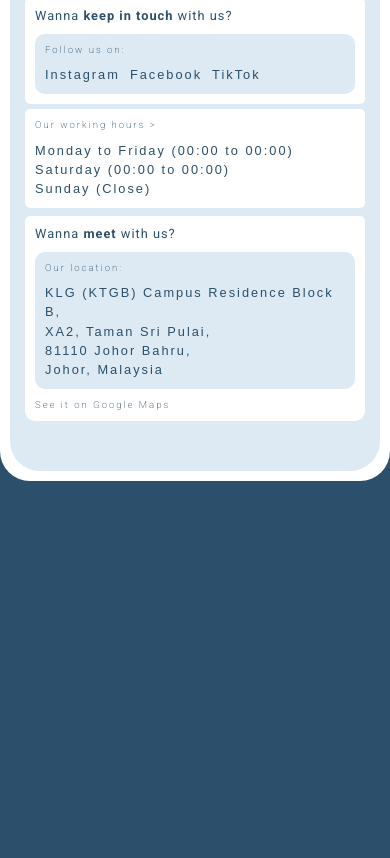
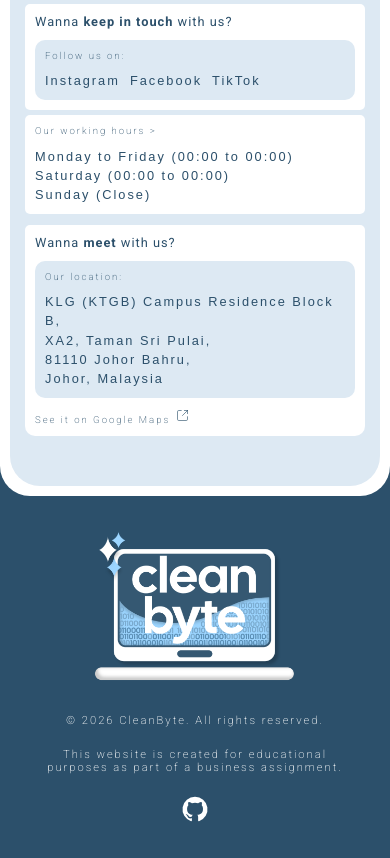
Before and after one commit to ninja-noodle/CleanByte, a plain HTML site: page index.html in a window 390 px wide. Shown: the part 2382-3240 px from the top of the page. Before the commit the page ends 2863 px from the top, so only its background shows below. Drawn offline with Linux system fonts and the light colour scheme; a web font is replaced by a local one.

Commit message:
Add footer section with responsive UI, fix bug relating to Active Nav js

```diff
--- /dev/null
+++ b/css/footer.css
@@ -0,0 +1,66 @@
+footer {
+    display: flex;
+    justify-content: space-between;
+    padding: 30px 30px;
+    background: #2c506b;
+    font-family: var(--font-secondary);
+    font-weight: 200;
+    font-size: 1rem;
+    line-height: 1.2;
+    letter-spacing: 2px;
+    text-decoration: none;
+    color: #fff;
+}
+
+#footer-content {
+    display: flex;
+    flex-direction: column;
+    justify-content: space-around;
+}
+
+#footer-content a {
+    color: #fff;
+    cursor: default;
+}
+
+#footer-content a svg:hover {
+    cursor: pointer
+}
+
+#footer-content a:hover {
+    text-decoration: underline;
+}
+
+
+#footer-img img {
+    height: 12rem;
+}
+
+@media (max-width: 1172px) {
+    footer {
+        font-size: 0.8rem;
+    }
+}
+
+@media (max-width: 946px) {
+    footer {
+        flex-direction: column-reverse;
+        align-items: center;
+        row-gap: 25px;
+    }
+
+    #footer-content {
+        row-gap: 20px;
+        text-align: center;
+    }
+}
+
+@media (max-width: 500px) {
+    footer {
+        font-size: 0.7rem;
+    }
+
+    #footer-img img {
+        height: 10rem;
+    }
+}
--- a/index.html
+++ b/index.html
@@ -18,6 +18,7 @@
     <link rel="stylesheet" href="css/services.css">
     <link rel="stylesheet" href="css/about.css">
     <link rel="stylesheet" href="css/contact.css">
+    <link rel="stylesheet" href="css/footer.css">
 </head>
 
 <body>
@@ -285,12 +286,31 @@
                             <br>Johor, Malaysia
                         </p>
                     </div>
-                    <a id="address-link" href="">See it on Google Maps</a>
+                    <a id="address-link" href="">See it on Google Maps
+                        <svg width="15px" height="15px" viewBox="0 0 24 24" xmlns="http://www.w3.org/2000/svg"
+                            fill="none">
+                            <path stroke="#2c506b" stroke-linecap="round" stroke-linejoin="round" stroke-width="1"
+                                d="M10 4H6a2 2 0 0 0-2 2v12a2 2 0 0 0 2 2h12a2 2 0 0 0 2-2v-4m-8-2 8-8m0 0v5m0-5h-5" />
+                        </svg>
+                    </a>
                 </div>
             </div>
         </section>
     </main>
-
+    <footer>
+        <section id="footer-content">
+            <span>© 2026 CleanByte. All rights reserved.</span>
+            <span>This website is created for educational purposes as part of a business assignment.</span>
+            <a href="https://github.com/ninja-noodle/CleanByte">
+                <svg fill="#fff" width="30px" height="30px" viewBox="0 0 24 24" xmlns="http://www.w3.org/2000/svg"
+                    data-name="Layer 1">
+                    <path
+                        d="M12,2.2467A10.00042,10.00042,0,0,0,8.83752,21.73419c.5.08752.6875-.21247.6875-.475,0-.23749-.01251-1.025-.01251-1.86249C7,19.85919,6.35,18.78423,6.15,18.22173A3.636,3.636,0,0,0,5.125,16.8092c-.35-.1875-.85-.65-.01251-.66248A2.00117,2.00117,0,0,1,6.65,17.17169a2.13742,2.13742,0,0,0,2.91248.825A2.10376,2.10376,0,0,1,10.2,16.65923c-2.225-.25-4.55-1.11254-4.55-4.9375a3.89187,3.89187,0,0,1,1.025-2.6875,3.59373,3.59373,0,0,1,.1-2.65s.83747-.26251,2.75,1.025a9.42747,9.42747,0,0,1,5,0c1.91248-1.3,2.75-1.025,2.75-1.025a3.59323,3.59323,0,0,1,.1,2.65,3.869,3.869,0,0,1,1.025,2.6875c0,3.83747-2.33752,4.6875-4.5625,4.9375a2.36814,2.36814,0,0,1,.675,1.85c0,1.33752-.01251,2.41248-.01251,2.75,0,.26251.1875.575.6875.475A10.0053,10.0053,0,0,0,12,2.2467Z" />
+                </svg>
+            </a>
+        </section>
+        <section id="footer-img"><img src="src/cleanbyte-logo-transparent-1.png" alt="cleanbyte logo"></section>
+    </footer>
     <script src="js/script.js"></script>
 </body>
 
--- a/js/script.js
+++ b/js/script.js
@@ -1,5 +1,5 @@
 const navLinks = document.querySelectorAll("#nav-links a");
-const navbar = document.querySelector("nav"); // your navbar
+const navbar = document.querySelector("nav")
 
 navLinks.forEach(link => {
     link.addEventListener("click", function (e) {
@@ -15,7 +15,7 @@ navLinks.forEach(link => {
             return;
         }
 
-        // normal section scroll
+        // normal section scroll //
         const targetId = targetHref.substring(1);
         const targetEl = document.getElementById(targetId);
 
@@ -47,7 +47,7 @@ const observer = new IntersectionObserver((entries) => {
         }
     });
 }, {
-    threshold: 0.7
+    threshold: 0.5
 });
 
 sections.forEach(section => {
```
